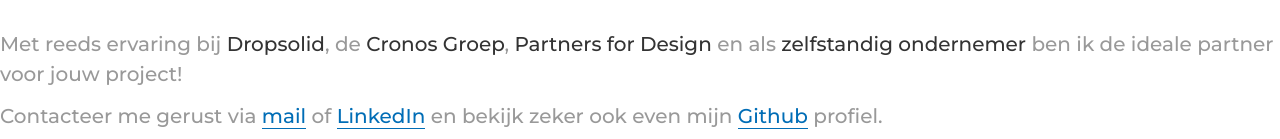
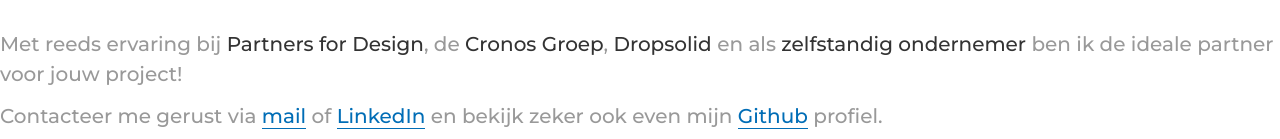
Before and after one commit to matdemeue/mathieudemeue, a website: page index.html in a window 1280 px wide. Shown: the part 231-370 px from the top of the page. Drawn offline with Linux system fonts and the light colour scheme.

Commit message:
Change order of companies

```diff
--- a/index.html
+++ b/index.html
@@ -31,7 +31,7 @@
             <h2 class="subtitle">Hoi!</h2>
             <h1 class="title">Ik ben <span class="name">Mathieu De Meue</span></br>een full stack developer en pretparkgekkie uit België.</h1>
             <div class="experiences">
-                <p class="experience" style="margin-bottom: 0.75rem;">Met reeds ervaring bij <span class="company">Dropsolid</span>, de <span class="company">Cronos Groep</span>, <span class="company">Partners for Design</span> en als <span class="company">zelfstandig ondernemer</span> ben ik de ideale partner voor jouw project!</p>
+                <p class="experience" style="margin-bottom: 0.75rem;">Met reeds ervaring bij <span class="company">Partners for Design</span>, de <span class="company">Cronos Groep</span>, <span class="company">Dropsolid</span>  en als <span class="company">zelfstandig ondernemer</span> ben ik de ideale partner voor jouw project!</p>
                 <p class="experience">Contacteer me gerust via <a href="mailto:mathieu@smashingimpact.be">mail</a> of <a href="https://www.linkedin.com/in/mathieu-de-meue/">LinkedIn</a> en bekijk zeker ook even mijn <a href="https://github.com/matdemeue">Github</a> profiel.</p>
             </div>
         </div>
```
